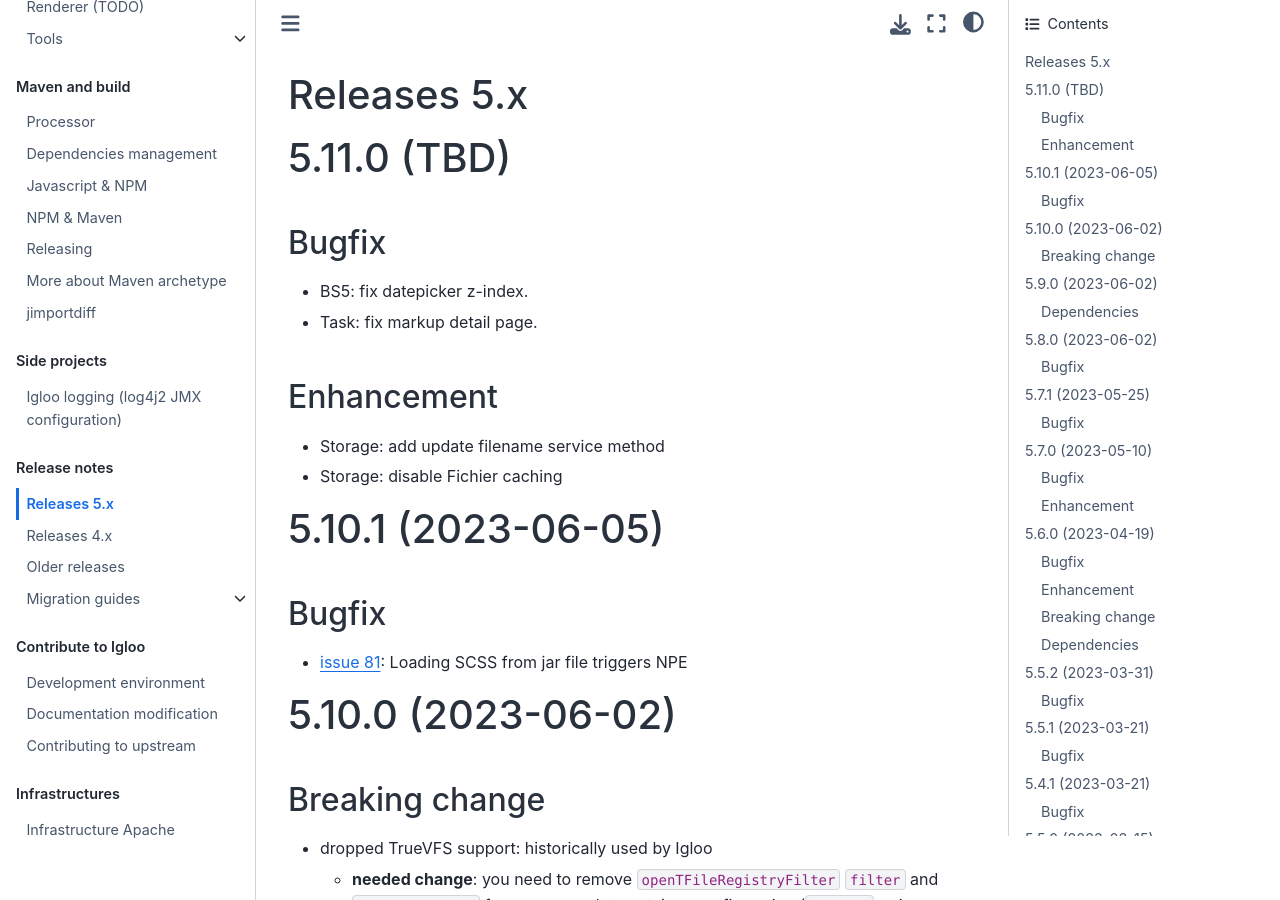
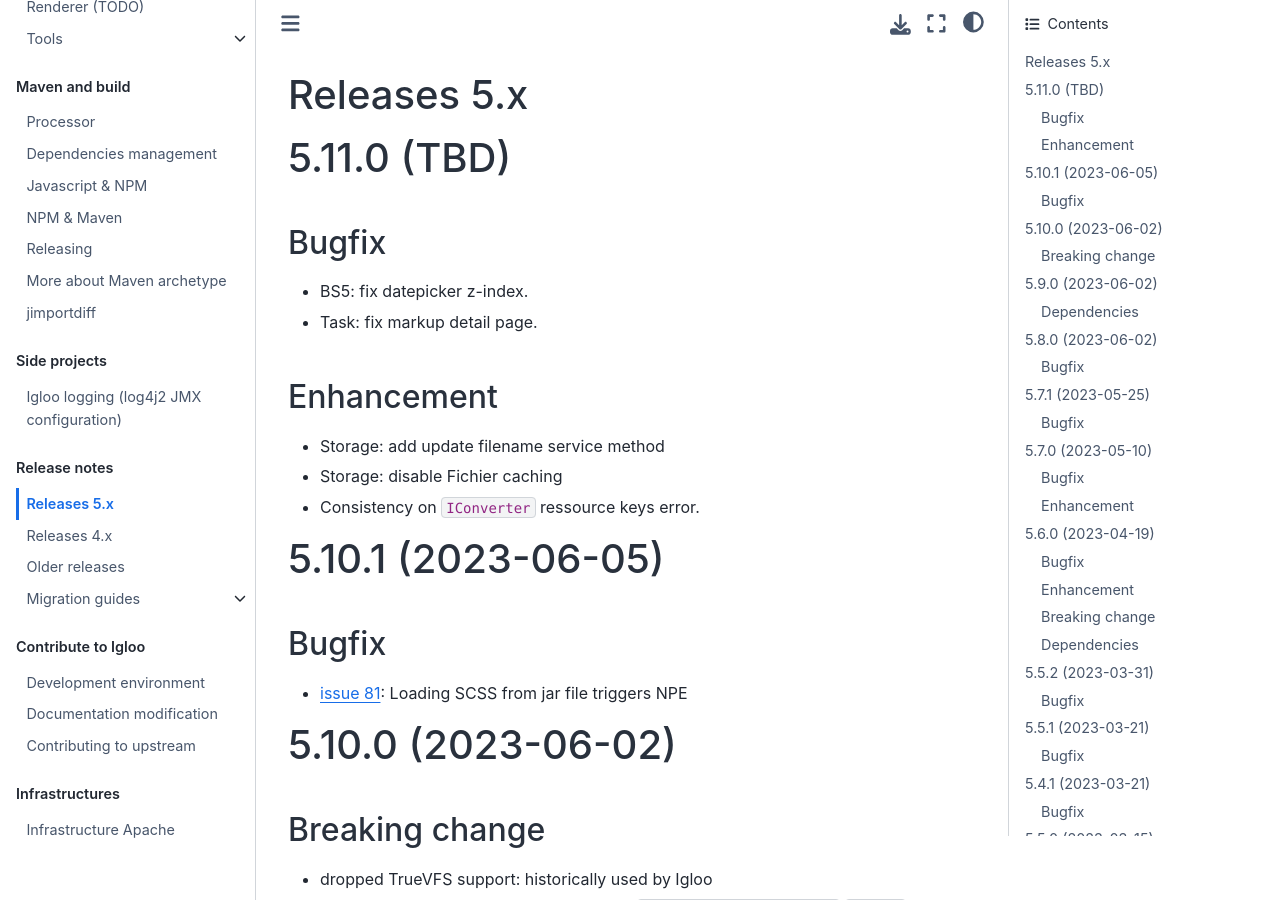
Before and after one commit to igloo-project/igloo-doc, a Sphinx documentation site: the page built from source/release-notes/releases-5.x.md, in a window 1280 px wide and 900 px high. Built offline with Sphinx 7.4.7 and the Sphinx Book theme 1.1.4, drawn with Linux system fonts in a browser that asks for light colours.

Commit message:
Changelog 5.11.0

```diff
--- a/source/release-notes/releases-5.x.md
+++ b/source/release-notes/releases-5.x.md
@@ -13,6 +13,7 @@
 
 * Storage: add update filename service method
 * Storage: disable Fichier caching
+* Consistency on `IConverter` ressource keys error.
 
 (v5.10.1)=
 
```
